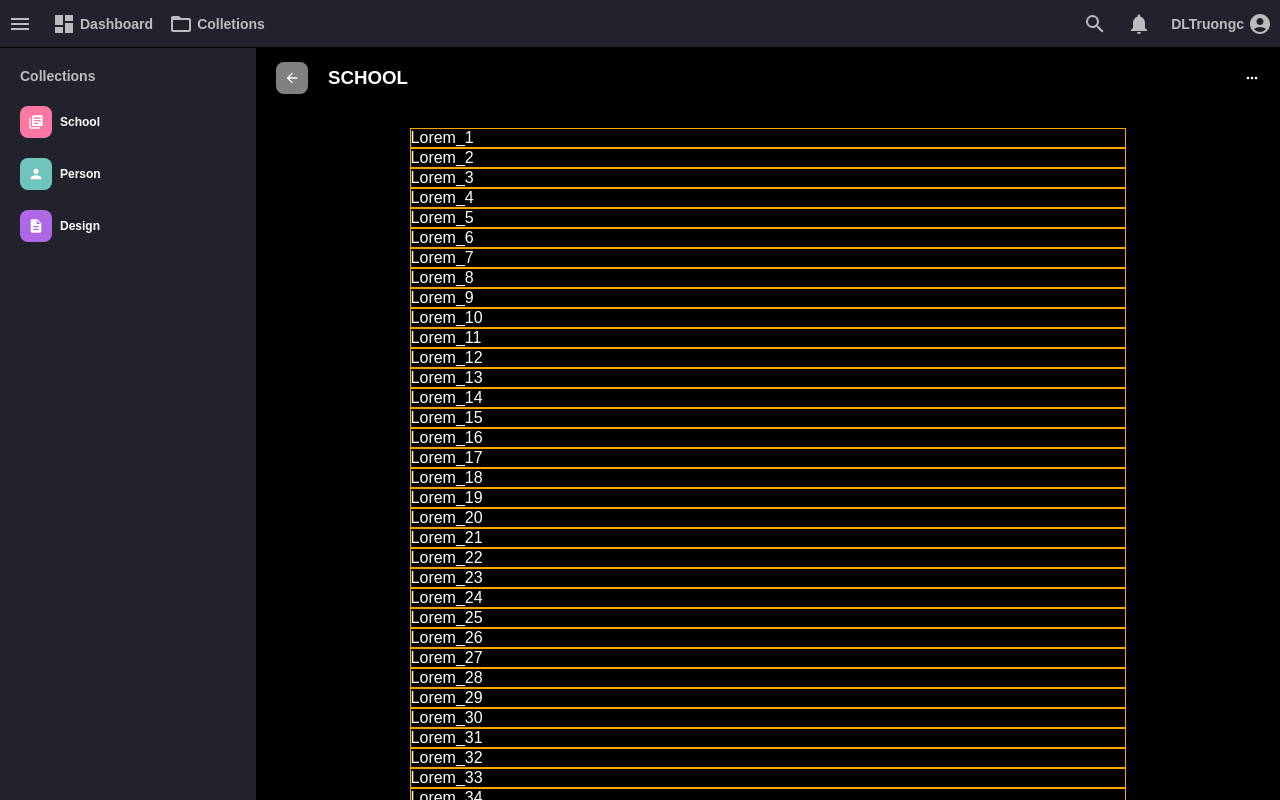
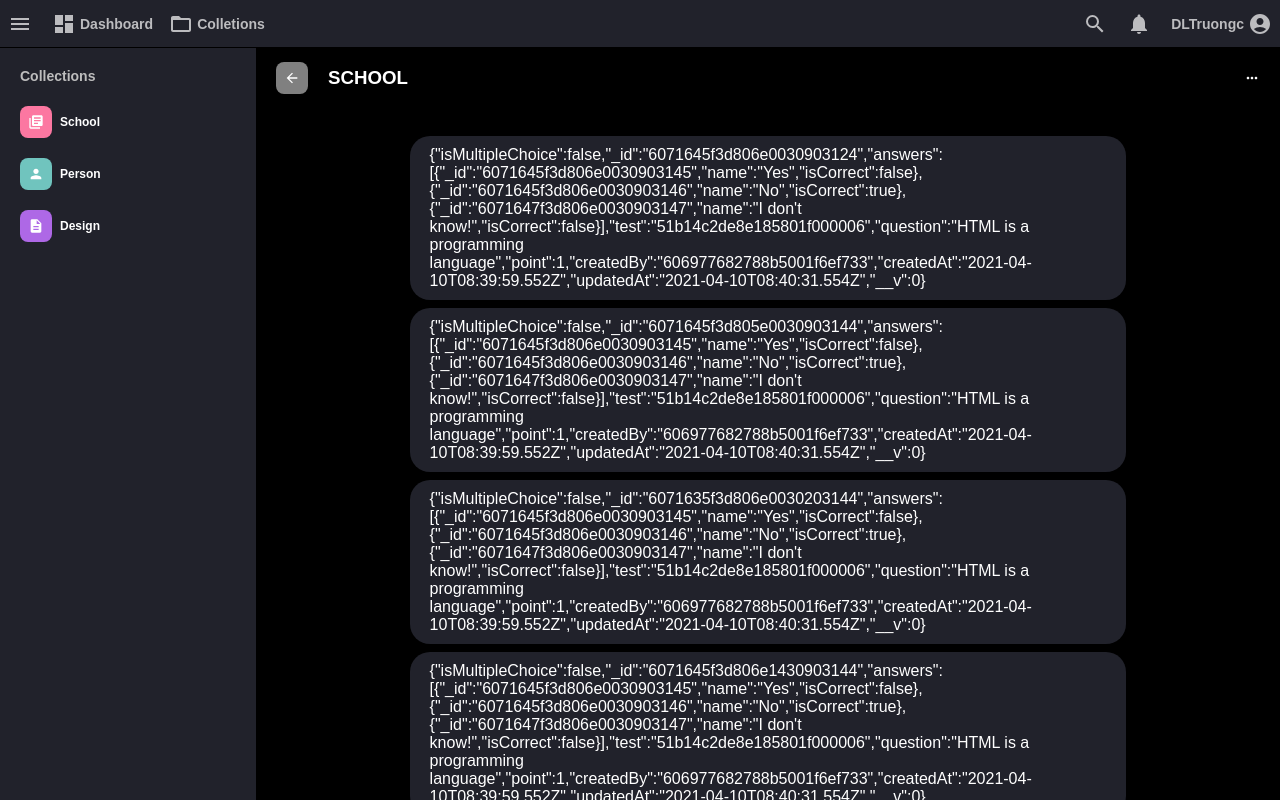
Before and after one commit to dltruongc/quiz_client_bk, a React (Create React App) app: page /test in a window 1280 px wide. Built offline with nearby package versions, Linux system fonts and the light colour scheme.

Commit message:
chore: raw data

```diff
--- a/src/components/Body/BodyContent/index.jsx
+++ b/src/components/Body/BodyContent/index.jsx
@@ -1,14 +1,18 @@
-import React from 'react';
+import React, { useEffect, useState } from 'react';
+import Quiz from '../../Quiz';
 import './BodyContent.scss';
+import rawData from './raw_data';
 
 export default function BodyContent(params) {
+  const [quizzes, setQuizzes] = useState([]);
+
+  useEffect(() => {
+    setTimeout(setQuizzes(rawData), 2000);
+  }, [quizzes]);
+
   const listItems = () => {
-    return new Array(500).fill('').map((e, i) => {
-      return (
-        <p style={{ border: '1px solid orange' }} key={i}>
-          Lorem_{i + 1}
-        </p>
-      );
+    return quizzes.map((quiz, i) => {
+      return <Quiz key={i} quiz={quiz} />;
     });
   };
 
--- /dev/null
+++ b/src/components/Body/BodyContent/raw_data.js
@@ -0,0 +1,170 @@
+export default [
+  {
+    isMultipleChoice: false,
+    _id: '6071645f3d806e0030903124',
+    answers: [
+      {
+        _id: '6071645f3d806e0030903145',
+        name: 'Yes',
+        isCorrect: false,
+      },
+      {
+        _id: '6071645f3d806e0030903146',
+        name: 'No',
+        isCorrect: true,
+      },
+      {
+        _id: '6071647f3d806e0030903147',
+        name: "I don't know!",
+        isCorrect: false,
+      },
+    ],
+    test: '51b14c2de8e185801f000006',
+    question: 'HTML is a programming language',
+    point: 1,
+    createdBy: '606977682788b5001f6ef733',
+    createdAt: '2021-04-10T08:39:59.552Z',
+    updatedAt: '2021-04-10T08:40:31.554Z',
+    __v: 0,
+  },
+  {
+    isMultipleChoice: false,
+    _id: '6071645f3d805e0030903144',
+    answers: [
+      {
+        _id: '6071645f3d806e0030903145',
+        name: 'Yes',
+        isCorrect: false,
+      },
+      {
+        _id: '6071645f3d806e0030903146',
+        name: 'No',
+        isCorrect: true,
+      },
+      {
+        _id: '6071647f3d806e0030903147',
+        name: "I don't know!",
+        isCorrect: false,
+      },
+    ],
+    test: '51b14c2de8e185801f000006',
+    question: 'HTML is a programming language',
+    point: 1,
+    createdBy: '606977682788b5001f6ef733',
+    createdAt: '2021-04-10T08:39:59.552Z',
+    updatedAt: '2021-04-10T08:40:31.554Z',
+    __v: 0,
+  },
+  {
+    isMultipleChoice: false,
+    _id: '6071635f3d806e0030203144',
+    answers: [
+      {
+        _id: '6071645f3d806e0030903145',
+        name: 'Yes',
+        isCorrect: false,
+      },
+      {
+        _id: '6071645f3d806e0030903146',
+        name: 'No',
+        isCorrect: true,
+      },
+      {
+        _id: '6071647f3d806e0030903147',
+        name: "I don't know!",
+        isCorrect: false,
+      },
+    ],
+    test: '51b14c2de8e185801f000006',
+    question: 'HTML is a programming language',
+    point: 1,
+    createdBy: '606977682788b5001f6ef733',
+    createdAt: '2021-04-10T08:39:59.552Z',
+    updatedAt: '2021-04-10T08:40:31.554Z',
+    __v: 0,
+  },
+  {
+    isMultipleChoice: false,
+    _id: '6071645f3d806e1430903144',
+    answers: [
+      {
+        _id: '6071645f3d806e0030903145',
+        name: 'Yes',
+        isCorrect: false,
+      },
+      {
+        _id: '6071645f3d806e0030903146',
+        name: 'No',
+        isCorrect: true,
+      },
+      {
+        _id: '6071647f3d806e0030903147',
+        name: "I don't know!",
+        isCorrect: false,
+      },
+    ],
+    test: '51b14c2de8e185801f000006',
+    question: 'HTML is a programming language',
+    point: 1,
+    createdBy: '606977682788b5001f6ef733',
+    createdAt: '2021-04-10T08:39:59.552Z',
+    updatedAt: '2021-04-10T08:40:31.554Z',
+    __v: 0,
+  },
+  {
+    isMultipleChoice: false,
+    _id: '6071645f9d806e0030903144',
+    answers: [
+      {
+        _id: '6071645f3d806e0030903145',
+        name: 'Yes',
+        isCorrect: false,
+      },
+      {
+        _id: '6071645f3d806e0030903146',
+        name: 'No',
+        isCorrect: true,
+      },
+      {
+        _id: '6071647f3d806e0030903147',
+        name: "I don't know!",
+        isCorrect: false,
+      },
+    ],
+    test: '51b14c2de8e185801f000006',
+    question: 'HTML is a programming language',
+    point: 1,
+    createdBy: '606977682788b5001f6ef733',
+    createdAt: '2021-04-10T08:39:59.552Z',
+    updatedAt: '2021-04-10T08:40:31.554Z',
+    __v: 0,
+  },
+  {
+    isMultipleChoice: false,
+    _id: '6071645f3d808e0030903144',
+    answers: [
+      {
+        _id: '6071645f3d806e0030903145',
+        name: 'Yes',
+        isCorrect: false,
+      },
+      {
+        _id: '6071645f3d806e0030903146',
+        name: 'No',
+        isCorrect: true,
+      },
+      {
+        _id: '6071647f3d806e0030903147',
+        name: "I don't know!",
+        isCorrect: false,
+      },
+    ],
+    test: '51b14c2de8e185801f000006',
+    question: 'HTML is a programming language',
+    point: 1,
+    createdBy: '606977682788b5001f6ef733',
+    createdAt: '2021-04-10T08:39:59.552Z',
+    updatedAt: '2021-04-10T08:40:31.554Z',
+    __v: 0,
+  },
+];
--- /dev/null
+++ b/src/components/Quiz/Quesion/Question.scss
@@ -0,0 +1,2 @@
+.question {
+}
--- /dev/null
+++ b/src/components/Quiz/Quiz.scss
@@ -0,0 +1,8 @@
+.quiz {
+  // border: 1px solid orange;
+  background-color: #21222b;
+  color: white;
+  border-radius: 20px;
+  padding: 10px 20px;
+  margin: 8px 0;
+}
--- /dev/null
+++ b/src/components/Quiz/index.jsx
@@ -0,0 +1,11 @@
+import React from 'react';
+
+import './Quiz.scss';
+
+export default function Quiz({ quiz, key }) {
+  return (
+    <div className='quiz' key={key}>
+      {JSON.stringify(quiz)}
+    </div>
+  );
+}
```
Also changed, not shown: src/components/Checkbox/index.jsx (added, +7 -0 lines), src/components/Quiz/Quesion/index.jsx (added, +7 -0 lines).
